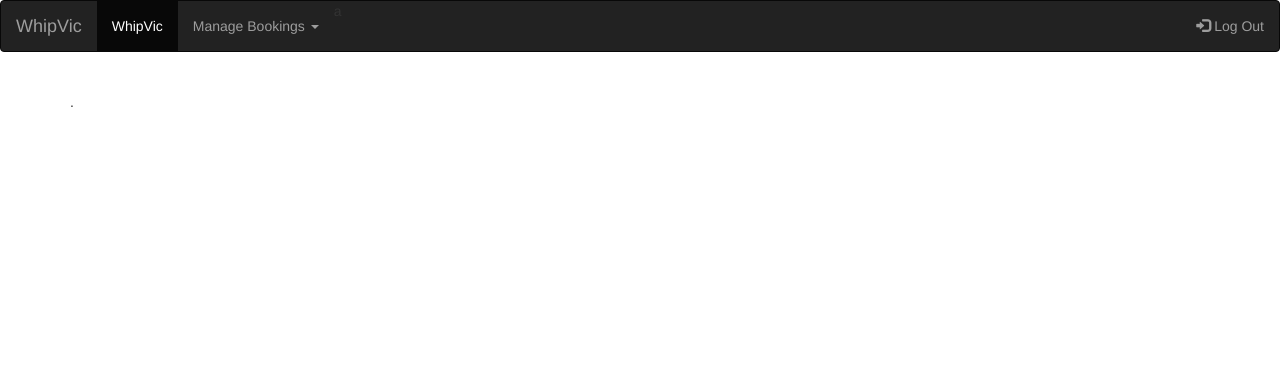
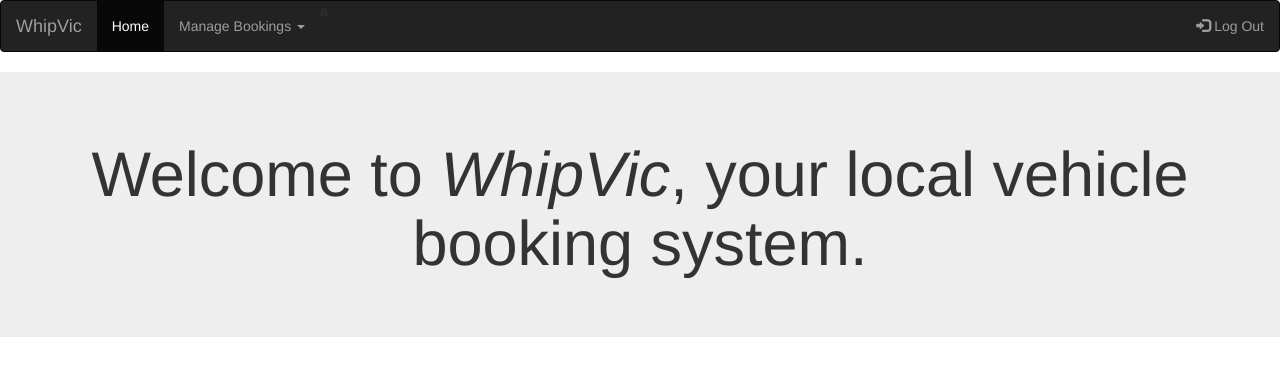
Before and after one commit to KRT2305/SENG330, a Django app: template Project/car_share/auto/templates/index.html in a window 1280 px wide. Shown: the top 376 px of the page. Run offline with Django 3.2, Linux system fonts and the light colour scheme; the template is opened without the code that fills it, so the values that code supplies are empty; some libraries are stand-ins or nearby versions.

Commit message:
added a home page

```diff
--- a/Project/car_share/auto/templates/index.html
+++ b/Project/car_share/auto/templates/index.html
@@ -1,4 +1,3 @@
-
 {% load static %}
 <!DOCTYPE html>
 <html lang="en">
@@ -9,6 +8,7 @@
   <link rel="stylesheet" href="https://maxcdn.bootstrapcdn.com/bootstrap/3.3.7/css/bootstrap.min.css">
   <script src="https://ajax.googleapis.com/ajax/libs/jquery/3.2.1/jquery.min.js"></script>
   <script src="https://maxcdn.bootstrapcdn.com/bootstrap/3.3.7/js/bootstrap.min.js"></script>
+  <link rel="stylesheet" type="text/css" href="{% static 'index/style.css' %}" />
 </head>
 <body>
 
@@ -18,7 +18,7 @@
       <a class="navbar-brand" href="#">WhipVic</a>
     </div>a
     <ul class="nav navbar-nav">
-      <li class="active"><a href="#">WhipVic</a></li>
+      <li class="active"><a href="{% url 'index' %}">Home</a></li>
       <li class="dropdown"><a class="dropdown-toggle" data-toggle="dropdown" href="#">Manage Bookings <span class="caret"></span></a>
         <ul class="dropdown-menu">
           <li><a href="{% url 'create_booking' customer_id=user.id %}">Create Booking</a></li>
@@ -36,11 +36,11 @@
   </div>
 </nav>
 
-<div class="container">
-  <h3></h3>
-  <p>.</p>
+<div class="jumbotron text-center">
+  {% block content %}
+  <h1>Welcome to <em>WhipVic</em>, your local vehicle booking system.</h1>
+  {% endblock %}
 </div>
 
 </body>
 </html>
-{% block content %}{% endblock %}
```
